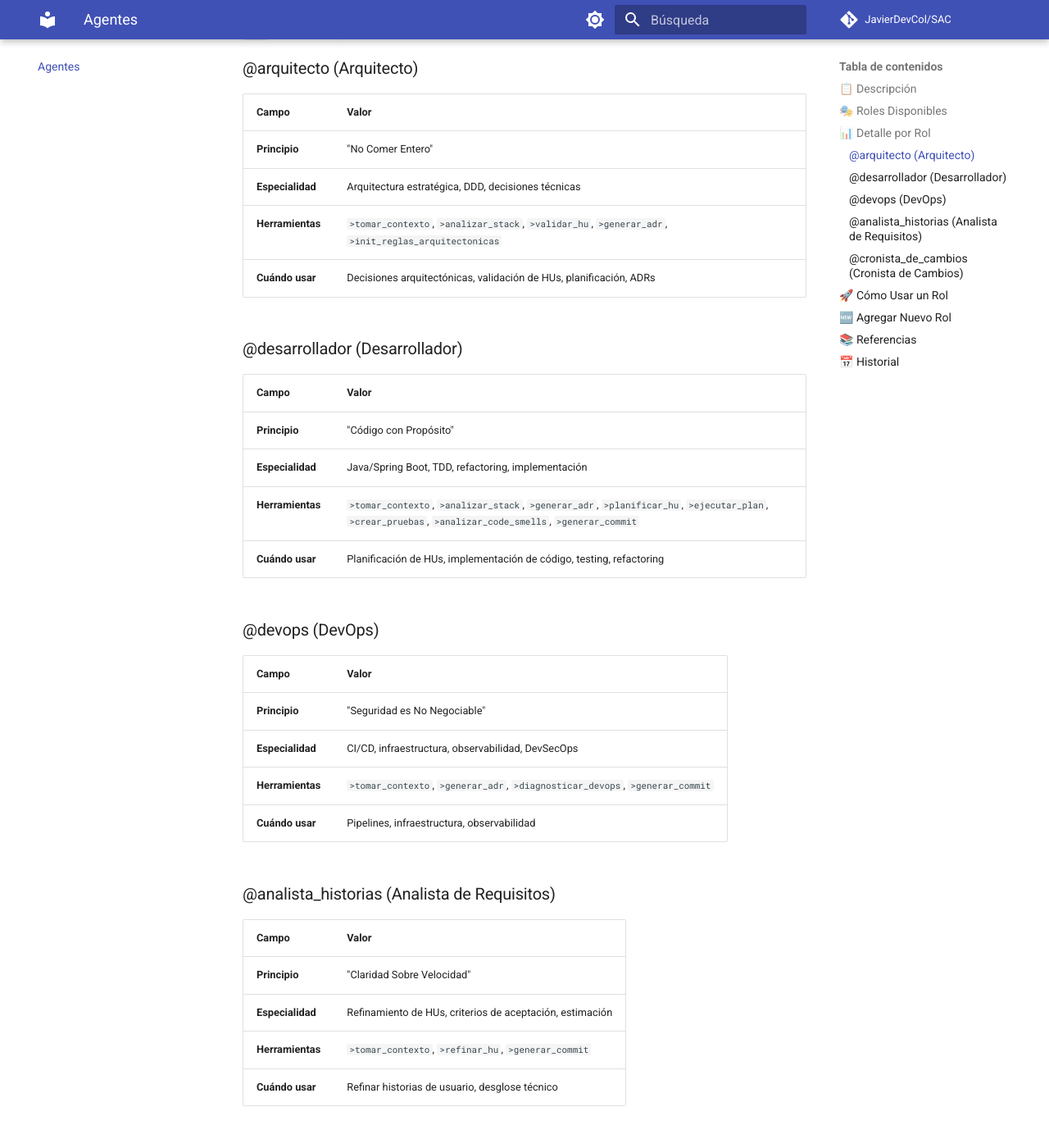
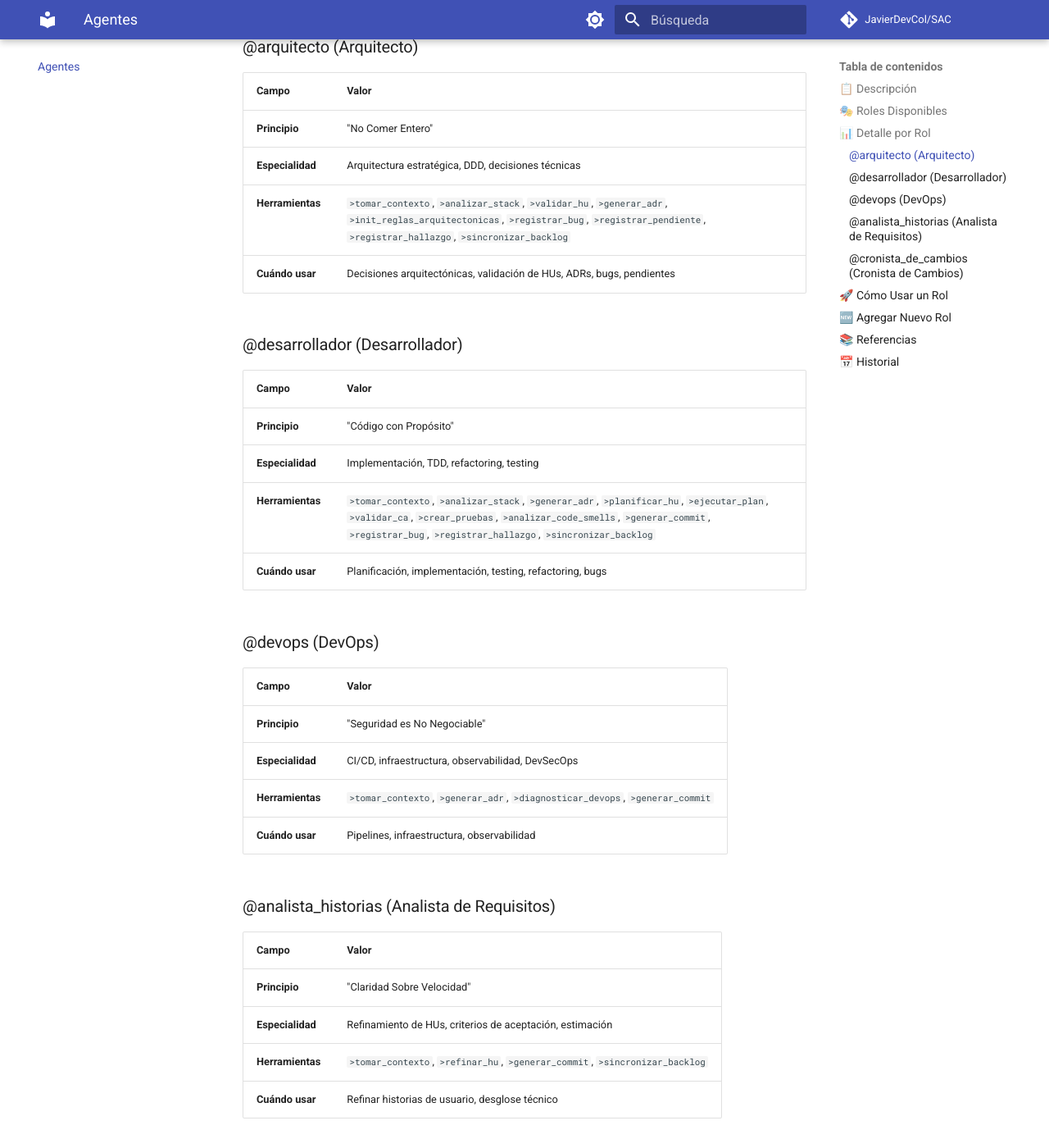
Before and after one commit to JavierDevCol/SAC, an MkDocs documentation site: the page built from docs/ROLES.md, in a window 1280 px wide and 1400 px high, scrolled down 1088 px. Shown: the whole window at 82% size. Built offline with MkDocs 1.6.1 and Material for MkDocs 9.7.7, drawn with Linux system fonts in a browser that asks for light colours; comment, search, counter and statistics services are not loaded; some of the changed text lies outside the part shown.

Commit message:
docs: actualizar ROLES v7.25.0 - herramientas por rol y correcciones

```diff
--- a/docs/ROLES.md
+++ b/docs/ROLES.md
@@ -35,17 +35,17 @@
 |-------|-------|
 | **Principio** | "No Comer Entero" |
 | **Especialidad** | Arquitectura estratégica, DDD, decisiones técnicas |
-| **Herramientas** | `>tomar_contexto`, `>analizar_stack`, `>validar_hu`, `>generar_adr`, `>init_reglas_arquitectonicas` |
-| **Cuándo usar** | Decisiones arquitectónicas, validación de HUs, planificación, ADRs |
+| **Herramientas** | `>tomar_contexto`, `>analizar_stack`, `>validar_hu`, `>generar_adr`, `>init_reglas_arquitectonicas`, `>registrar_bug`, `>registrar_pendiente`, `>registrar_hallazgo`, `>sincronizar_backlog` |
+| **Cuándo usar** | Decisiones arquitectónicas, validación de HUs, ADRs, bugs, pendientes |
 
 ### @desarrollador (Desarrollador)
 
 | Campo | Valor |
 |-------|-------|
 | **Principio** | "Código con Propósito" |
-| **Especialidad** | Java/Spring Boot, TDD, refactoring, implementación |
-| **Herramientas** | `>tomar_contexto`, `>analizar_stack`, `>generar_adr`, `>planificar_hu`, `>ejecutar_plan`, `>crear_pruebas`, `>analizar_code_smells`, `>generar_commit` |
-| **Cuándo usar** | Planificación de HUs, implementación de código, testing, refactoring |
+| **Especialidad** | Implementación, TDD, refactoring, testing |
+| **Herramientas** | `>tomar_contexto`, `>analizar_stack`, `>generar_adr`, `>planificar_hu`, `>ejecutar_plan`, `>validar_ca`, `>crear_pruebas`, `>analizar_code_smells`, `>generar_commit`, `>registrar_bug`, `>registrar_hallazgo`, `>sincronizar_backlog` |
+| **Cuándo usar** | Planificación, implementación, testing, refactoring, bugs |
 
 ### @devops (DevOps)
 
@@ -62,7 +62,7 @@
 |-------|-------|
 | **Principio** | "Claridad Sobre Velocidad" |
 | **Especialidad** | Refinamiento de HUs, criterios de aceptación, estimación |
-| **Herramientas** | `>tomar_contexto`, `>refinar_hu`, `>generar_commit` |
+| **Herramientas** | `>tomar_contexto`, `>refinar_hu`, `>generar_commit`, `>sincronizar_backlog` |
 | **Cuándo usar** | Refinar historias de usuario, desglose técnico |
 
 ### @cronista_de_cambios (Cronista de Cambios)
```
Also changed, not shown: other parts of docs/ROLES.md (+7 -6 lines).
